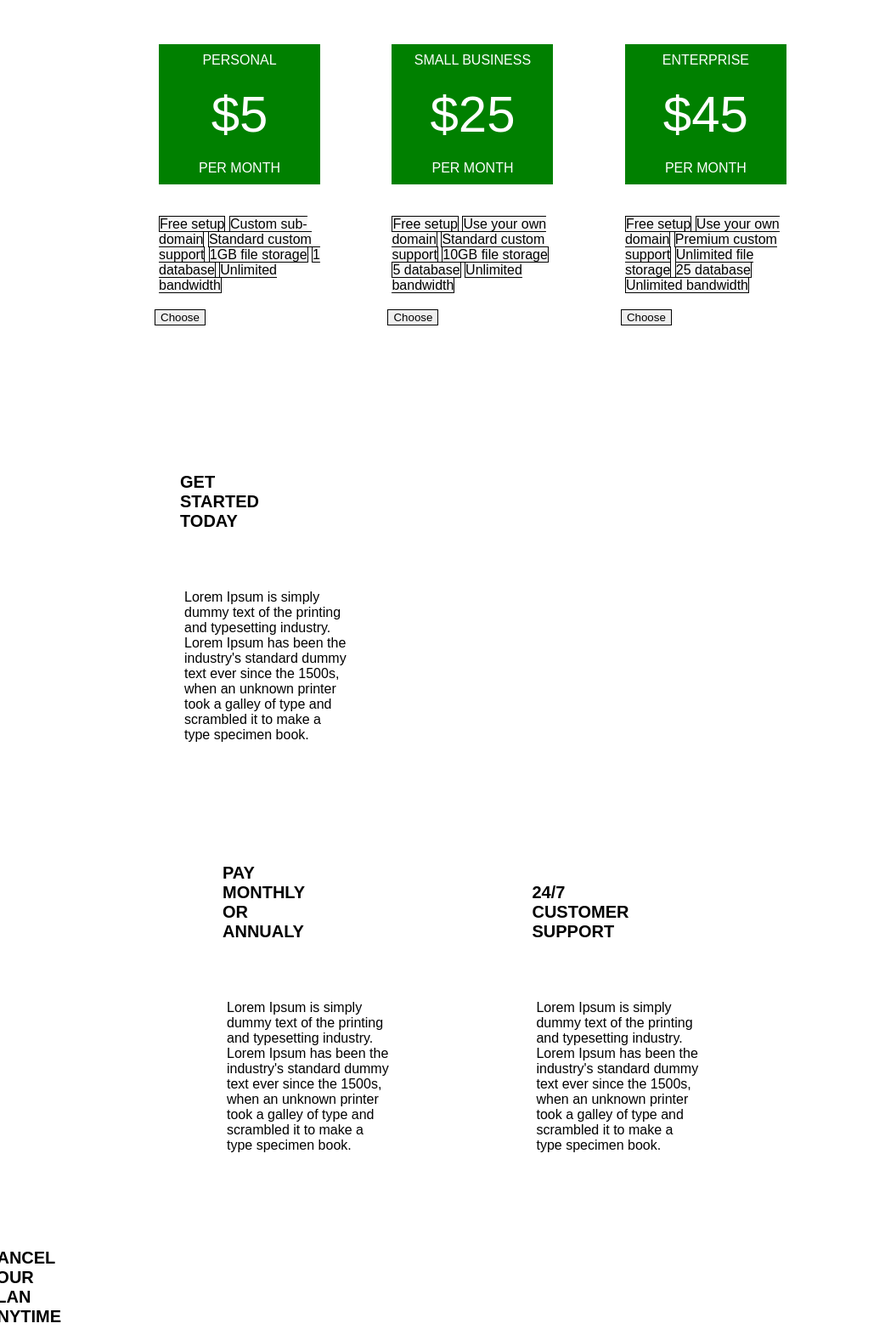
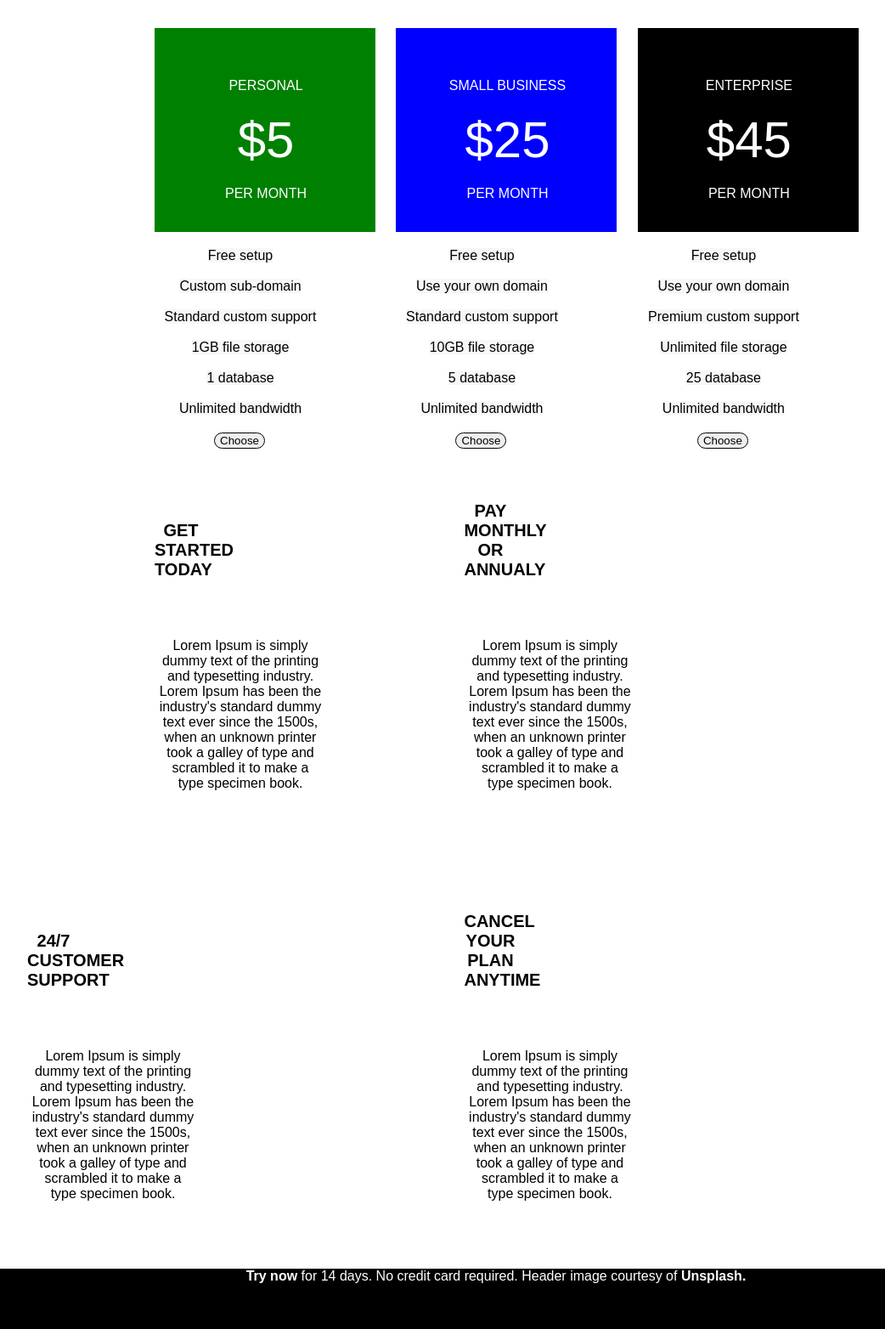
Before and after one commit to BoyzieLee/layoutnormal, a plain HTML site: page index.html in a window 1280 px wide. Shown: the part 535-2099 px from the top of the page at 85% size, without its empty margins (56-1098 px from the left). Drawn offline with Linux system fonts and the light colour scheme.

Commit message:
updaed center boxes

```diff
--- a/index.html
+++ b/index.html
@@ -22,85 +22,106 @@
 </div>
 
   <div class="box">
+    <div class="boxheader">
       <ul>
         <main>PERSONAL</main>
         <main><span>$5</span></main>
         <main>PER MONTH</main>
       </ul>
+    </div>
       <ul>
         <li>Free setup</li>
+        <br></br>
         <li>Custom sub-domain</li>
+        <br></br>
         <li>Standard custom support</li>
+        <br></br>
         <li>1GB file storage</li>
+        <br></br>
         <li>1 database</li>
+        <br></br>
         <li>Unlimited bandwidth</li>
       </ul>
         <button>Choose</button>
   </div>
   <div class="box2">
+    <div class="box2header">
       <ul>
         <main>SMALL BUSINESS</main>
         <main><span>$25</span></main>
         <main>PER MONTH</main>
       </ul>
+    </div>
       <ul>
         <li>Free setup</li>
+        <br></br>
         <li>Use your own domain</li>
+        <br></br>
         <li>Standard custom support</li>
+        <br></br>
         <li>10GB file storage</li>
+        <br></br>
         <li>5 database</li>
+        <br></br>
         <li>Unlimited bandwidth</li>
       </ul>
         <button>Choose</button>
   </div>
   <div class="box3">
+      <div class="box3header">
         <ul>
           <main>ENTERPRISE</main>
           <main><span>$45</span></main>
           <main>PER MONTH</main>
         </ul>
+       </div>
       <ul>
         <li>Free setup</li>
+        <br></br>
         <li>Use your own domain</li>
+        <br></br>
         <li>Premium custom support</li>
+        <br></br>
         <li>Unlimited file storage</li>
+        <br></br>
         <li>25 database</li>
+        <br></br>
         <li>Unlimited bandwidth</li>
       </ul>
         <button>Choose</button>
   </div>
 
 </div>
-  <div class="toptwocolumns">
-    <div>
+
+    <div class="getStarted">
       <h5>GET STARTED TODAY</h5>
       <ul class="left-para">
         <p>Lorem Ipsum is simply dummy text of the printing and typesetting industry. Lorem Ipsum has been the industry's standard dummy text ever since the 1500s, when an unknown printer took a galley of type and scrambled it to make a type specimen book.</p>
       </ul>
     </div>
-    <div class="topleftpara">
+
+    <div class="pay">
       <h5>PAY MONTHLY OR ANNUALY</h5>
       <ul class="right-para">
         <p>Lorem Ipsum is simply dummy text of the printing and typesetting industry. Lorem Ipsum has been the industry's standard dummy text ever since the 1500s, when an unknown printer took a galley of type and scrambled it to make a type specimen book.</p>
       </ul>
     </div>
-  </div>
-  <div class="bottomtwocolumns">
-      <div class="left-col">
+
+
+    <div class="twentyfourseven">
       <h5>24/7 CUSTOMER SUPPORT</h5>
       <ul class="right-para">
         <p>Lorem Ipsum is simply dummy text of the printing and typesetting industry. Lorem Ipsum has been the industry's standard dummy text ever since the 1500s, when an unknown printer took a galley of type and scrambled it to make a type specimen book.</p>
       </ul>
     </div>
-    </div>
-      <div class="right-col">
+
+    <div class="cancel">
       <h5>CANCEL YOUR PLAN ANYTIME</h5>
       <ul class="right-para">
         <p>Lorem Ipsum is simply dummy text of the printing and typesetting industry. Lorem Ipsum has been the industry's standard dummy text ever since the 1500s, when an unknown printer took a galley of type and scrambled it to make a type specimen book.</p>
       </ul>
     </div>
-    </div>
-  </div>
+
 
 
 
--- a/main.css
+++ b/main.css
@@ -36,11 +36,6 @@ h2 span {
    padding: 25px;
 }
 
-
-.twocolumns {
-
-}
-
 div {
   display: inline-block;
   width: 200px;
@@ -51,26 +46,47 @@ div {
 .box {
   margin-left: 200px;
   margin-right: 10px;
+  text-align: center;
+  background-color: white;
 }
+.box2 {
+  margin-left: 10px;
+  margin-right: 10px;
+  text-align: center;
+}
+
 
 .box3 {
   margin-left: 10px;
   margin-right: 200px;
+  text-align: center;
 }
 
 div main {
-  background-color: green;
+/*  background-color: green;*/
   color: white;
   padding: 10px;
   text-align: center;
   width: 170px;
+}
+
+div.boxheader {
+  background-color: green;
+  height: 180px;
+}
+div.box2header {
+  background-color: blue;
+  height: 180px;
+}
+div.box3header {
+  background-color: black;
+  height: 180px;
+}
 
 
-}
-
+/*this is the box around the center 3 columns*/
 div li {
   background-color: #f7f7f7;
-  border: 1px solid black;
   text-align: center;
 }
 div main span {
@@ -81,6 +97,7 @@ div main span {
 
 div button {
   border: 1px solid black;
+  border-radius: 10px;
 
 }
 
@@ -89,29 +106,34 @@ h5 {
   width: 31%;
 }
 
-.toptwocolumns {
+.getStarted {
   margin-left: 200px;
   margin-right: 50px;
+  text-align: center;
+}
+.pay {
+  display: inline-block;
+  margin-left: 50px;
+  margin-right: 200px;
+  text-align: center;
 }
 
-.bottomtwocolumns {
+.twentyfourseven {
   margin-left: 50px;
   margin-right: 200px;
+  text-align: center;
 }
-.left-col {
+.cancel {
   margin-left: 50px;
   margin-right: 200px;
+  text-align: center;
 }
 /*.right-col {
   margin-left: 50px;
   margin-right: 200px;
 }*/
 
-.topleftpara {
-  display: inline-block;
-  margin-left: 50px;
-  margin-right: 200px;
-}
+
 
 footer {
   text-align: center;
```
Lines whose indentation alone changed are shown as unchanged.
